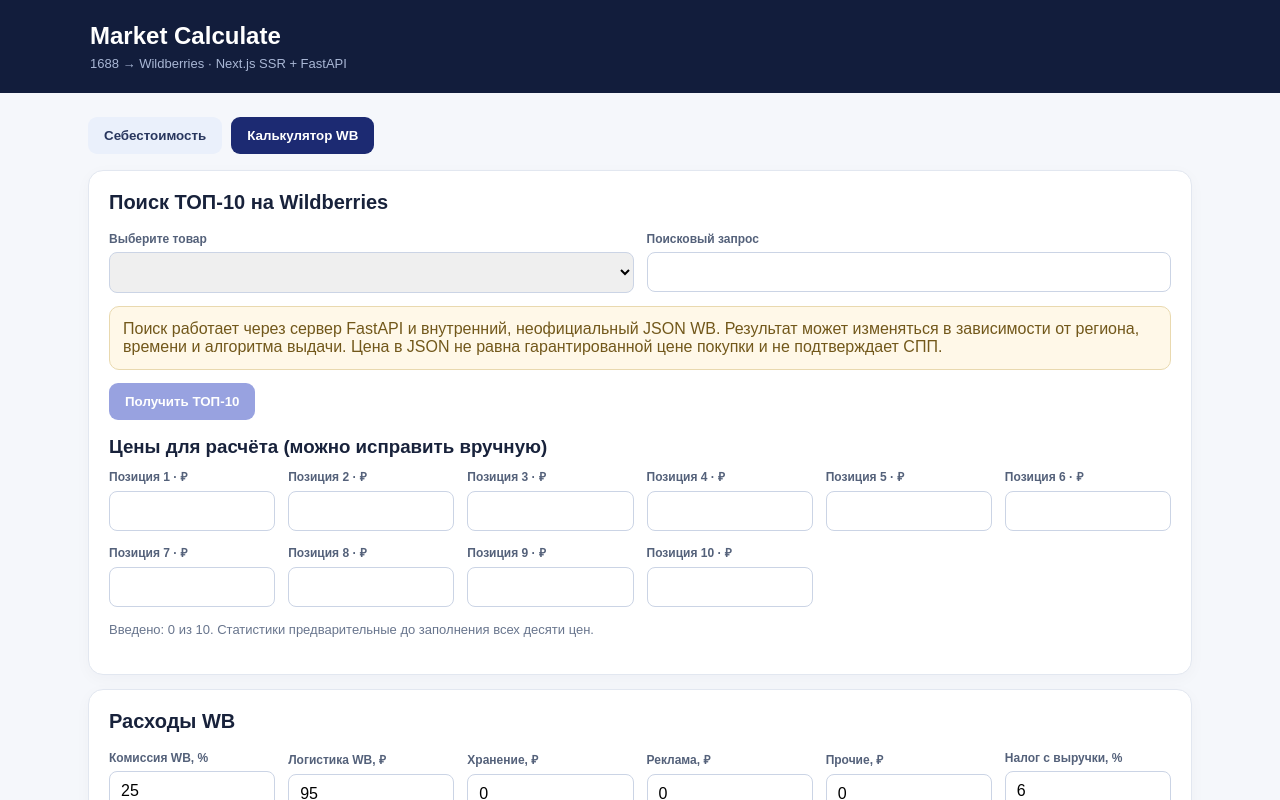
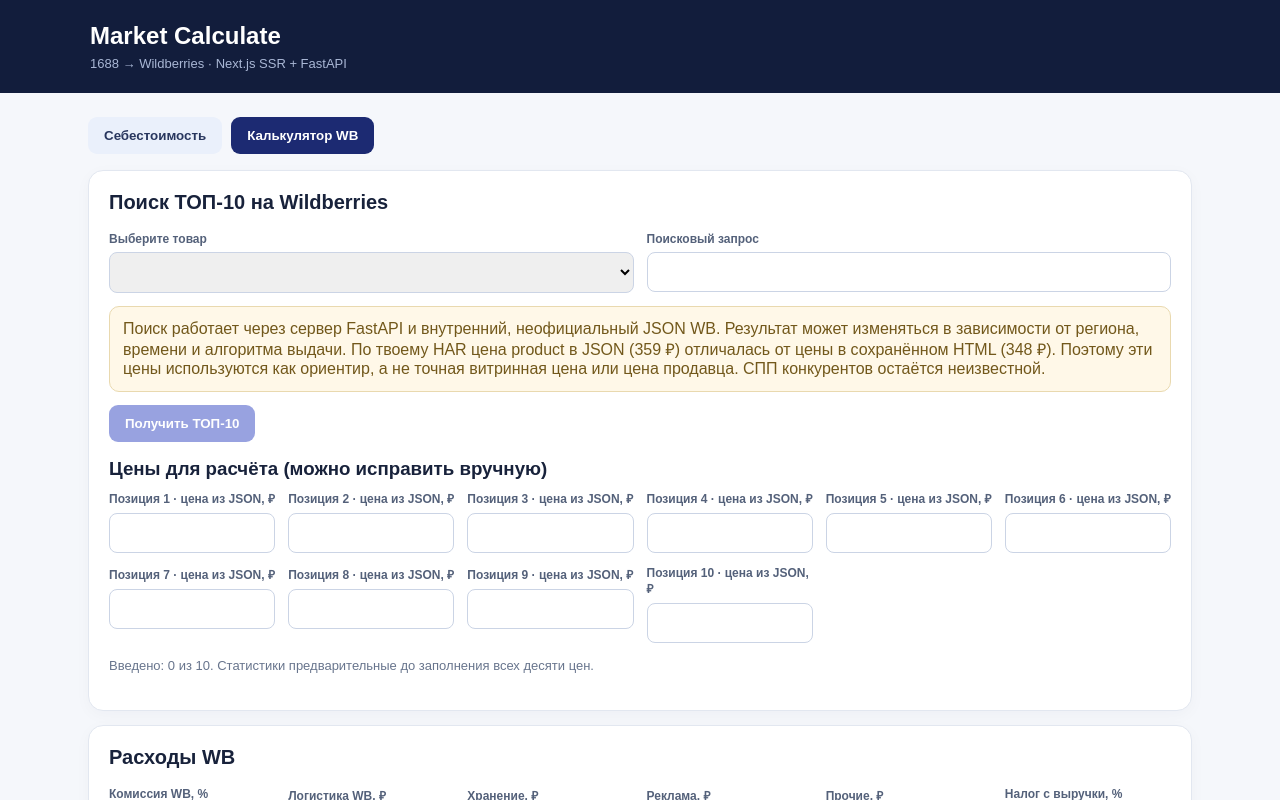
Before and after one commit to pereyasl0v/Market-calculate, a Next.js app in the folder frontend/: page / in a window 1280 px wide. Both pictures are taken after a click on the button "Калькулятор WB". Shown: the top 800 px of the page. Built offline with nearby package versions, Linux system fonts and the light colour scheme.

Commit message:
fix(web): surface WB request diagnostics and label JSON prices accurately

```diff
--- a/frontend/app/calculator.jsx
+++ b/frontend/app/calculator.jsx
@@ -30,11 +30,11 @@ export default function Calculator(){
   try {
    const res=await fetch("/api/wb/search?query="+encodeURIComponent(item.name));
    const json=await res.json();
-   if(!res.ok)throw Error(typeof json.detail==="object"?json.detail.message:json.detail||"Ошибка API");
+   if(!res.ok){const detail=json.detail;const why=typeof detail==="object"?(detail?.message||"Ошибка API"):String(detail||"Ошибка API");const attempts=Array.isArray(detail?.attempts)?detail.attempts.slice(0,3).join(" | "):"";throw Error(why+(attempts?" · "+attempts:""))}
    const prices=json.products.map(x=>x.price_rub??"").concat(Array(10).fill("")).slice(0,10);
    if(!prices.some(x=>n(x)>0))throw Error("WB не вернул распознанные цены");
    set({prices:{...s.prices,[item.id]:prices},products:{...(s.products||{}),[item.id]:json.products}});
-   M("Получено "+json.products.length+" карточек. Проверьте релевантность и цены.");
+   M("Получено "+json.products.length+" карточек из "+json.source+". Цены из JSON могут отличаться от цены на странице WB.");
   }catch(e){M("Не удалось получить ТОП-10: "+e.message+". Можно заполнить цены вручную.")}finally{B(false)}
  }
  function exportData(){const blob=new Blob([JSON.stringify(s,null,2)],{type:"application/json"}),url=URL.createObjectURL(blob),a=document.createElement("a");a.href=url;a.download="market-calculate-backup.json";a.click();URL.revokeObjectURL(url)}
@@ -49,15 +49,15 @@ export default function Calculator(){
  </>:<>
  <section className="panel"><h2>Поиск ТОП-10 на Wildberries</h2>
  <div className="grid"><div className="field"><label>Выберите товар</label><select value={item?.id||""} onChange={e=>set({selectedId:e.target.value})}>{s.items.map(x=><option key={x.id} value={x.id}>{x.name} · {rub(cost(x))}</option>)}</select></div><div className="field"><label>Поисковый запрос</label><input value={item?.name||""} readOnly /></div></div>
- <p className="notice">Поиск работает через сервер FastAPI и внутренний, неофициальный JSON WB. Результат может изменяться в зависимости от региона, времени и алгоритма выдачи. Цена в JSON не равна гарантированной цене покупки и не подтверждает СПП.</p>
+ <p className="notice">Поиск работает через сервер FastAPI и внутренний, неофициальный JSON WB. Результат может изменяться в зависимости от региона, времени и алгоритма выдачи. По твоему HAR цена product в JSON (359 ₽) отличалась от цены в сохранённом HTML (348 ₽). Поэтому эти цены используются как ориентир, а не точная витринная цена или цена продавца. СПП конкурентов остаётся неизвестной.</p>
  <div className="actions"><button className="btn" disabled={!item||busy} onClick={find}>{busy?"Поиск...":"Получить ТОП-10"}</button>{item&&<a target="_blank" rel="noopener noreferrer" href={"https://www.wildberries.ru/catalog/0/search.aspx?search="+encodeURIComponent(item.name)}>Открыть выдачу WB</a>}</div>
  {message&&<p role="status" className="muted">{message}</p>}
- {(s.products?.[item?.id]||[]).length>0&&<div className="scroll"><table><thead><tr><th>№</th><th>Карточка</th><th>Цена в JSON, ₽</th><th>Базовая цена, ₽</th></tr></thead><tbody>{s.products[item.id].map(p=><tr key={p.position}><td>{p.position}</td><td><a href={"https://www.wildberries.ru/catalog/"+encodeURIComponent(p.id)+"/detail.aspx"} target="_blank" rel="noopener noreferrer">{p.name}</a></td><td>{p.price_rub??"—"}</td><td>{p.basic_price_rub??"—"}</td></tr>)}</tbody></table></div>}
- <h3>Цены для расчёта (можно исправить вручную)</h3><div className="grid">{entries.map((v,i)=><Field key={i} label={"Позиция "+(i+1)+" · ₽"} value={v} onChange={value=>{const a=[...entries];a[i]=value;set({prices:{...s.prices,[item.id]:a}})}}/>)}</div><p className="muted">Введено: {values.length} из 10. {values.length!==10?"Статистики предварительные до заполнения всех десяти цен.":""}</p>
+ {(s.products?.[item?.id]||[]).length>0&&<div className="scroll"><table><thead><tr><th>№</th><th>Карточка</th><th>product из JSON, ₽</th><th>basic из JSON, ₽</th></tr></thead><tbody>{s.products[item.id].map(p=><tr key={p.position}><td>{p.position}</td><td><a href={"https://www.wildberries.ru/catalog/"+encodeURIComponent(p.id)+"/detail.aspx"} target="_blank" rel="noopener noreferrer">{p.name}</a></td><td>{p.price_rub??"—"}</td><td>{p.basic_price_rub??"—"}</td></tr>)}</tbody></table></div>}
+ <h3>Цены для расчёта (можно исправить вручную)</h3><div className="grid">{entries.map((v,i)=><Field key={i} label={"Позиция "+(i+1)+" · цена из JSON, ₽"} value={v} onChange={value=>{const a=[...entries];a[i]=value;set({prices:{...s.prices,[item.id]:a}})}}/>)}</div><p className="muted">Введено: {values.length} из 10. {values.length!==10?"Статистики предварительные до заполнения всех десяти цен.":""}</p>
  </section>
  <section className="panel"><h2>Расходы WB</h2><div className="grid">{[["commission","Комиссия WB, %"],["delivery","Логистика WB, ₽"],["storage","Хранение, ₽"],["advertising","Реклама, ₽"],["other","Прочие, ₽"],["tax","Налог с выручки, %"]].map(([k,label])=><Field key={k} label={label} value={s.settings[k]} onChange={value=>set({settings:{...s.settings,[k]:value}})}/>)}</div></section>
  <section className="panel"><h2>Прибыль по трём сценариям</h2><div className="field"><label>Предполагаемая СПП: {s.spp}%</label><input type="range" min="0" max="99" value={s.spp} onChange={e=>set({spp:Number(e.target.value)})}/></div><p className="muted">СПП неизвестна: ползунок моделирует сценарий. Значение 100% исключено (деление на ноль). Комиссия и налог условно считаются от оценочной цены продавца; фактические удержания могут отличаться.</p>
- {results.length?<div className="stats">{results.map(r=><div className="stat" key={r.label}><span>{({min:"Минимальная",median:"Медианная",average:"Средняя"})[r.label]} цена покупателя</span><b>{rub(r.buyer)}</b><p className="muted">Оценка цены продавца: {rub(r.seller)}<br/>Себестоимость: {rub(r.c)}<br/>Комиссия: −{rub(r.fee)}<br/>Налог: −{rub(r.tax)}<br/>Другие расходы: −{rub(r.other)}</p><hr/><span>Расчётная прибыль</span><b className={r.profit>=0?"green":"red"}>{rub(r.profit)}</b><p className="muted">Маржа: {r.margin.toFixed(1)}% · ROI: {r.roi.toFixed(1)}%</p></div>)}</div>:<p className="notice">Введите хотя бы одну цену конкурента и добавьте товар, чтобы увидеть расчёты.</p>}
+ {results.length?<div className="stats">{results.map(r=><div className="stat" key={r.label}><span>{({min:"Минимальная",median:"Медианная",average:"Средняя"})[r.label]} цена из поискового JSON</span><b>{rub(r.buyer)}</b><p className="muted">Оценка цены продавца: {rub(r.seller)}<br/>Себестоимость: {rub(r.c)}<br/>Комиссия: −{rub(r.fee)}<br/>Налог: −{rub(r.tax)}<br/>Другие расходы: −{rub(r.other)}</p><hr/><span>Расчётная прибыль</span><b className={r.profit>=0?"green":"red"}>{rub(r.profit)}</b><p className="muted">Маржа: {r.margin.toFixed(1)}% · ROI: {r.roi.toFixed(1)}%</p></div>)}</div>:<p className="notice">Введите хотя бы одну цену конкурента и добавьте товар, чтобы увидеть расчёты.</p>}
  </section>
  </>}</div>;
 }
```
